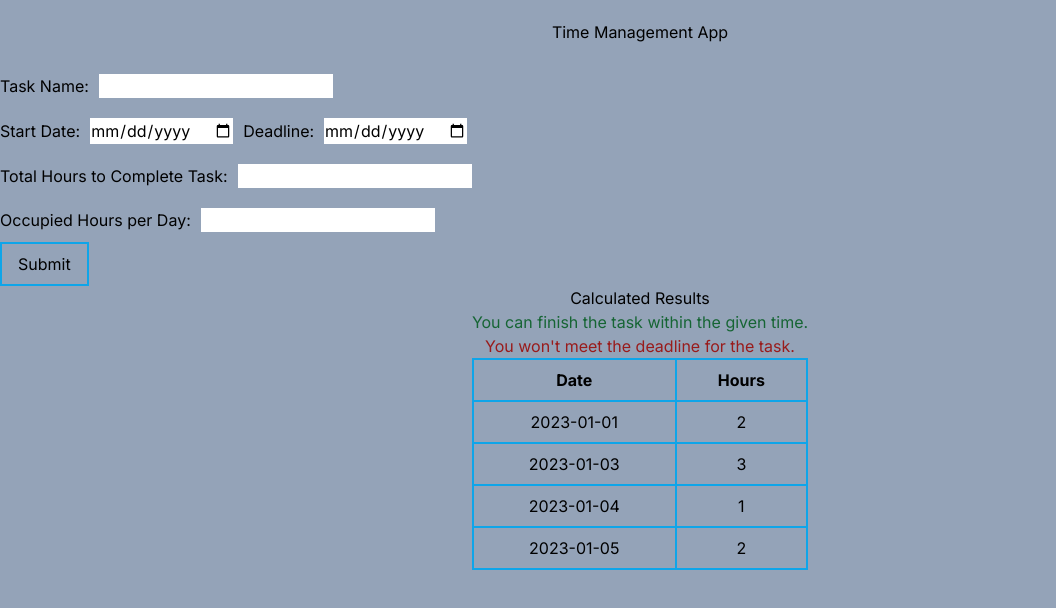
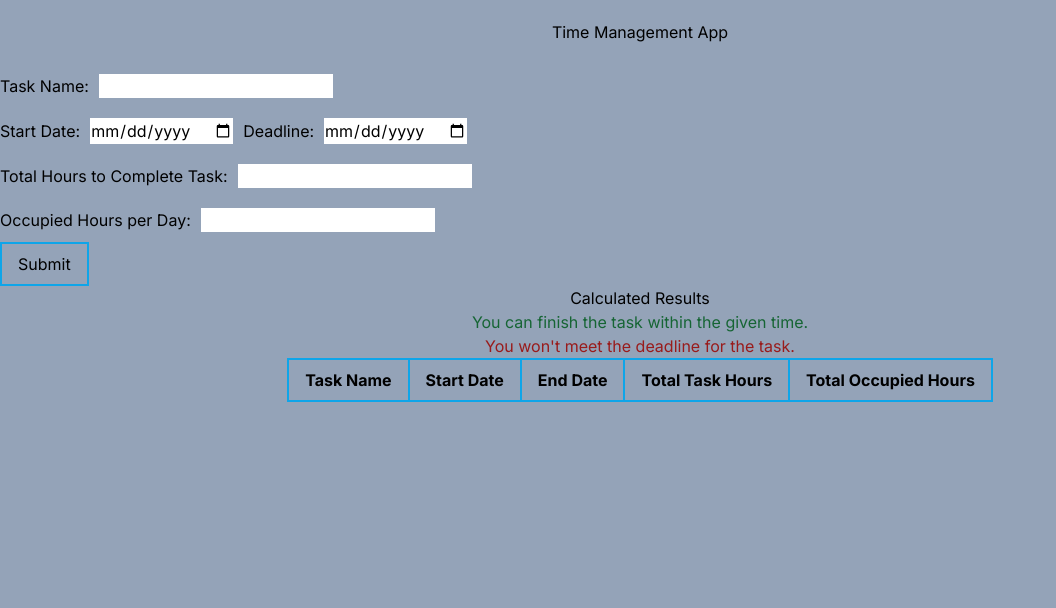
Before and after one commit to MariusDevelops/time-management-app, a Next.js app: page / in a window 1280 px wide. Shown: the top 608 px of the page, without its empty margins (0-1056 px from the left). Built offline with nearby package versions, Linux system fonts and the light colour scheme.

Commit message:
feat: show local storage data in results table

```diff
--- a/src/app/layout.js
+++ b/src/app/layout.js
@@ -1,11 +1,11 @@
-import './globals.css';
+import '../styles/globals.css';
 import { Inter } from 'next/font/google';
 
 const inter = Inter({ subsets: ['latin'] });
 
 export const metadata = {
-  title: 'Create Next App',
-  description: 'Generated by create next app',
+  title: 'Time App',
+  description: 'Time Management App',
 };
 
 export default function RootLayout({ children }) {
--- a/src/app/page.js
+++ b/src/app/page.js
@@ -1,127 +1,21 @@
-// import Image from 'next/image'
+'use client';
 import TaskForm from '@/components/taskForm';
 import ResultsTable from '@/components/resultsTable';
+import { getAllTasks } from '@/utils/dataManagement';
+import { useState } from 'react';
 
 export default function Home() {
-  const calculatedResults = [
-    { date: '2023-01-01', hours: 2 },
-    { date: '2023-01-03', hours: 3 },
-    { date: '2023-01-04', hours: 1 },
-    { date: '2023-01-05', hours: 2 },
-  ];
+  const [tasks, setTasks] = useState(getAllTasks());
+
+  const handleAddTask = (newTask) => {
+    setTasks((prevTasks) => [...prevTasks, newTask]);
+  };
 
   return (
     <main>
       <h1 className='text-center py-5'>Time Management App</h1>
-      <TaskForm />
-      <ResultsTable results={calculatedResults} />
+      <TaskForm onAddTask={handleAddTask} />
+      <ResultsTable tasks={tasks} />
     </main>
-    // <main className="flex min-h-screen flex-col items-center justify-between p-24">
-    //   <div className="z-10 w-full max-w-5xl items-center justify-between font-mono text-sm lg:flex">
-    //     <p className="fixed left-0 top-0 flex w-full justify-center border-b border-gray-300 bg-gradient-to-b from-zinc-200 pb-6 pt-8 backdrop-blur-2xl dark:border-neutral-800 dark:bg-zinc-800/30 dark:from-inherit lg:static lg:w-auto  lg:rounded-xl lg:border lg:bg-gray-200 lg:p-4 lg:dark:bg-zinc-800/30">
-    //       Get started by editing&nbsp;
-    //       <code className="font-mono font-bold">src/app/page.js</code>
-    //     </p>
-    //     <div className="fixed bottom-0 left-0 flex h-48 w-full items-end justify-center bg-gradient-to-t from-white via-white dark:from-black dark:via-black lg:static lg:h-auto lg:w-auto lg:bg-none">
-    //       <a
-    //         className="pointer-events-none flex place-items-center gap-2 p-8 lg:pointer-events-auto lg:p-0"
-    //         href="https://vercel.com?utm_source=create-next-app&utm_medium=appdir-template&utm_campaign=create-next-app"
-    //         target="_blank"
-    //         rel="noopener noreferrer"
-    //       >
-    //         By{' '}
-    //         <Image
-    //           src="/vercel.svg"
-    //           alt="Vercel Logo"
-    //           className="dark:invert"
-    //           width={100}
-    //           height={24}
-    //           priority
-    //         />
-    //       </a>
-    //     </div>
-    //   </div>
-
-    //   <div className="relative flex place-items-center before:absolute before:h-[300px] before:w-[480px] before:-translate-x-1/2 before:rounded-full before:bg-gradient-radial before:from-white before:to-transparent before:blur-2xl before:content-[''] after:absolute after:-z-20 after:h-[180px] after:w-[240px] after:translate-x-1/3 after:bg-gradient-conic after:from-sky-200 after:via-blue-200 after:blur-2xl after:content-[''] before:dark:bg-gradient-to-br before:dark:from-transparent before:dark:to-blue-700 before:dark:opacity-10 after:dark:from-sky-900 after:dark:via-[#0141ff] after:dark:opacity-40 before:lg:h-[360px]">
-    //     <Image
-    //       className="relative dark:drop-shadow-[0_0_0.3rem_#ffffff70] dark:invert"
-    //       src="/next.svg"
-    //       alt="Next.js Logo"
-    //       width={180}
-    //       height={37}
-    //       priority
-    //     />
-    //   </div>
-
-    //   <div className="mb-32 grid text-center lg:mb-0 lg:grid-cols-4 lg:text-left">
-    //     <a
-    //       href="https://nextjs.org/docs?utm_source=create-next-app&utm_medium=appdir-template&utm_campaign=create-next-app"
-    //       className="group rounded-lg border border-transparent px-5 py-4 transition-colors hover:border-gray-300 hover:bg-gray-100 hover:dark:border-neutral-700 hover:dark:bg-neutral-800/30"
-    //       target="_blank"
-    //       rel="noopener noreferrer"
-    //     >
-    //       <h2 className={`mb-3 text-2xl font-semibold`}>
-    //         Docs{' '}
-    //         <span className="inline-block transition-transform group-hover:translate-x-1 motion-reduce:transform-none">
-    //           -&gt;
-    //         </span>
-    //       </h2>
-    //       <p className={`m-0 max-w-[30ch] text-sm opacity-50`}>
-    //         Find in-depth information about Next.js features and API.
-    //       </p>
-    //     </a>
-
-    //     <a
-    //       href="https://nextjs.org/learn?utm_source=create-next-app&utm_medium=appdir-template-tw&utm_campaign=create-next-app"
-    //       className="group rounded-lg border border-transparent px-5 py-4 transition-colors hover:border-gray-300 hover:bg-gray-100 hover:dark:border-neutral-700 hover:dark:bg-neutral-800 hover:dark:bg-opacity-30"
-    //       target="_blank"
-    //       rel="noopener noreferrer"
-    //     >
-    //       <h2 className={`mb-3 text-2xl font-semibold`}>
-    //         Learn{' '}
-    //         <span className="inline-block transition-transform group-hover:translate-x-1 motion-reduce:transform-none">
-    //           -&gt;
-    //         </span>
-    //       </h2>
-    //       <p className={`m-0 max-w-[30ch] text-sm opacity-50`}>
-    //         Learn about Next.js in an interactive course with&nbsp;quizzes!
-    //       </p>
-    //     </a>
-
-    //     <a
-    //       href="https://vercel.com/templates?framework=next.js&utm_source=create-next-app&utm_medium=appdir-template&utm_campaign=create-next-app"
-    //       className="group rounded-lg border border-transparent px-5 py-4 transition-colors hover:border-gray-300 hover:bg-gray-100 hover:dark:border-neutral-700 hover:dark:bg-neutral-800/30"
-    //       target="_blank"
-    //       rel="noopener noreferrer"
-    //     >
-    //       <h2 className={`mb-3 text-2xl font-semibold`}>
-    //         Templates{' '}
-    //         <span className="inline-block transition-transform group-hover:translate-x-1 motion-reduce:transform-none">
-    //           -&gt;
-    //         </span>
-    //       </h2>
-    //       <p className={`m-0 max-w-[30ch] text-sm opacity-50`}>
-    //         Explore the Next.js 13 playground.
-    //       </p>
-    //     </a>
-
-    //     <a
-    //       href="https://vercel.com/new?utm_source=create-next-app&utm_medium=appdir-template&utm_campaign=create-next-app"
-    //       className="group rounded-lg border border-transparent px-5 py-4 transition-colors hover:border-gray-300 hover:bg-gray-100 hover:dark:border-neutral-700 hover:dark:bg-neutral-800/30"
-    //       target="_blank"
-    //       rel="noopener noreferrer"
-    //     >
-    //       <h2 className={`mb-3 text-2xl font-semibold`}>
-    //         Deploy{' '}
-    //         <span className="inline-block transition-transform group-hover:translate-x-1 motion-reduce:transform-none">
-    //           -&gt;
-    //         </span>
-    //       </h2>
-    //       <p className={`m-0 max-w-[30ch] text-sm opacity-50`}>
-    //         Instantly deploy your Next.js site to a shareable URL with Vercel.
-    //       </p>
-    //     </a>
-    //   </div>
-    // </main>
   );
 }
--- a/src/components/resultsTable.js
+++ b/src/components/resultsTable.js
@@ -1,6 +1,6 @@
 import React from 'react';
 
-const ResultsTable = ({ results }) => {
+const ResultsTable = ({ tasks }) => {
   return (
     <div className='flex justify-center text-center'>
       <div className='flex flex-col'>
@@ -14,15 +14,21 @@ const ResultsTable = ({ results }) => {
         <table>
           <thead>
             <tr>
-              <th>Date</th>
-              <th>Hours</th>
+              <th>Task Name</th>
+              <th>Start Date</th>
+              <th>End Date</th>
+              <th>Total Task Hours</th>
+              <th>Total Occupied Hours</th>
             </tr>
           </thead>
           <tbody>
-            {results.map((result) => (
-              <tr key={result.date}>
-                <td>{result.date}</td>
-                <td>{result.hours}</td>
+            {tasks.map((task) => (
+              <tr key={task.id}>
+                <td>{task.taskName}</td>
+                <td>{task.startDate}</td>
+                <td>{task.deadline}</td>
+                <td>{task.totalTaskHours}</td>
+                <td>{task.occupiedHours}</td>
               </tr>
             ))}
           </tbody>
--- a/src/components/taskForm.js
+++ b/src/components/taskForm.js
@@ -2,7 +2,7 @@
 import React, { useState } from 'react';
 import { addTask } from '@/utils/dataManagement';
 
-const TaskForm = () => {
+const TaskForm = ({ onAddTask }) => {
   const [taskName, setTaskName] = useState('');
   const [startDate, setStartDate] = useState('');
   const [deadline, setDeadline] = useState('');
@@ -22,6 +22,7 @@ const TaskForm = () => {
     };
 
     addTask(newTask);
+    onAddTask(newTask);
 
     console.log('Task Name:', taskName);
     console.log('Start Date:', startDate);
```
Also changed, not shown: src/styles/globals.css (renamed from src/app/globals.css).
